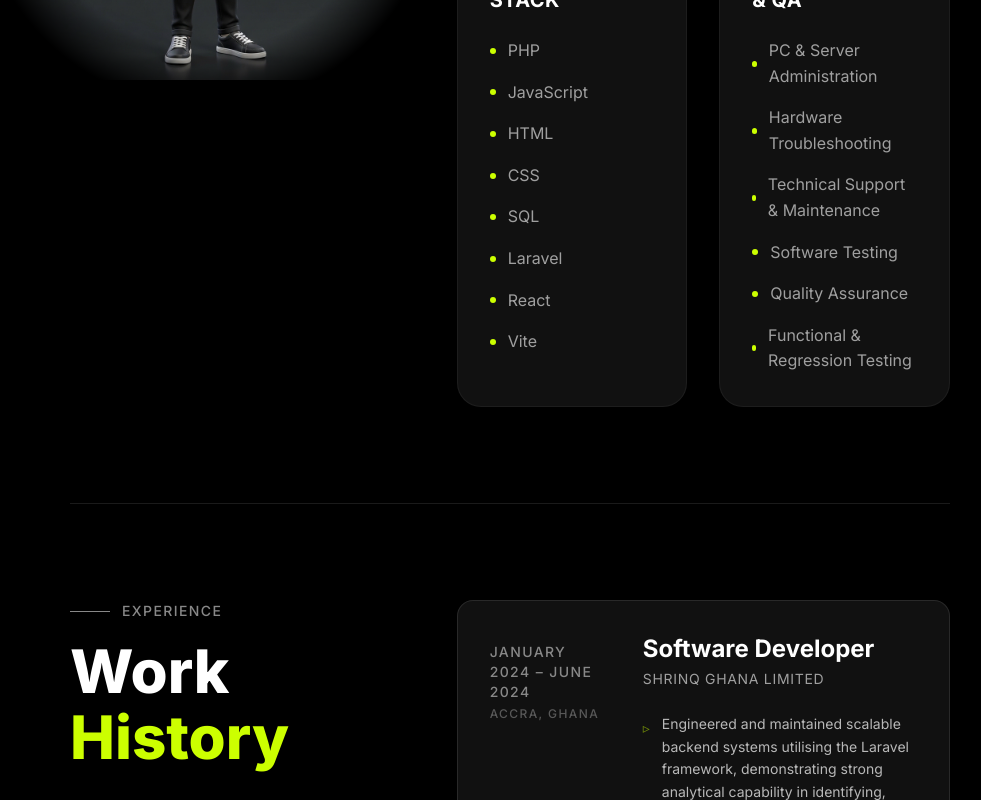
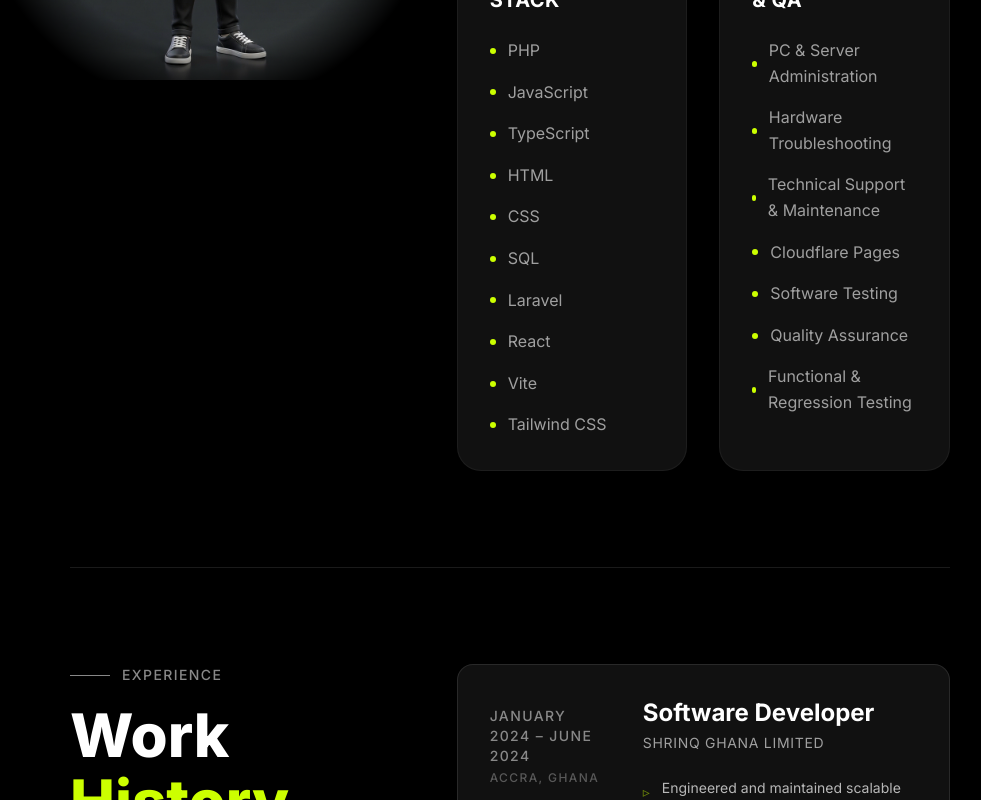
Before and after one commit to DEKID5/MY-portfolio, a React (Vite) app: page / in a window 1280 px wide. Shown: the part 1540-2340 px from the top of the page, without its empty margins (130-1111 px from the left). Built offline with nearby package versions, Linux system fonts and the light colour scheme.

Commit message:
feat: add SUWS project and update GitHub profile URL

```diff
--- a/src/components/Projects.tsx
+++ b/src/components/Projects.tsx
@@ -29,7 +29,7 @@ export const Projects = () => {
 
                   {/* Tech stack tags */}
                   <div className="flex flex-wrap gap-2 mb-8">
-                    {project.technologies.slice(0, 4).map((tech, techIdx) => (
+                    {project.technologies.map((tech, techIdx) => (
                       <span key={techIdx} className="px-3 py-1 rounded-full border border-white/20 text-xs tracking-wider uppercase text-white/70">
                         {tech}
                       </span>
@@ -37,14 +37,27 @@ export const Projects = () => {
                   </div>
                 </div>
 
+                <div className="flex flex-wrap items-center gap-5 mt-4">
                   <a
                     href={project.link}
                     target="_blank"
                     rel="noreferrer"
-                  className="inline-flex items-center gap-2 matias-text-accent uppercase tracking-widest text-sm font-bold w-fit"
+                    className="inline-flex items-center gap-2 matias-text-accent uppercase tracking-widest text-sm font-bold w-fit hover:opacity-80 transition-opacity"
                   >
                     Visit Project <ArrowUpRight size={18} />
                   </a>
+
+                  {'secondaryLink' in project && (project as any).secondaryLink && (
+                    <a
+                      href={(project as any).secondaryLink.url}
+                      target="_blank"
+                      rel="noreferrer"
+                      className="inline-flex items-center gap-2 text-white/70 hover:text-[#ccff00] uppercase tracking-widest text-xs md:text-sm font-semibold w-fit transition-colors"
+                    >
+                      {(project as any).secondaryLink.label} <ArrowUpRight size={16} />
+                    </a>
+                  )}
+                </div>
               </div>
 
               {/* Details Side (replaces image for now to keep content focused) */}
--- a/src/data.ts
+++ b/src/data.ts
@@ -20,6 +20,21 @@ export const CV_DATA = {
     }
   ],
   projects: [
+    {
+      name: "Smart UrbanWaste Management System (SUWS)",
+      technologies: ["React", "TypeScript", "Geospatial Routing", "PWA", "Tailwind CSS", "Cloudflare"],
+      description: "A municipal dispatch platform built for Ghana's 261 district assemblies, piloting first with Accra, Ga East, Kumasi, Tema, and Adentan. Real-time geospatial routing for district assemblies, private concessionaires, field crews, and the households they serve.",
+      link: "https://suws-app.pages.dev/",
+      secondaryLink: {
+        label: "Explore Capabilities",
+        url: "https://suws-app.pages.dev/#capabilities"
+      },
+      details: [
+        "Architected a municipal dispatch and monitoring platform for Ghana's 261 district assemblies, providing real-time geospatial routing and live vehicle tracking for assemblies and private concessionaires.",
+        "Engineered role-tailored Progressive Web Apps (PWA) with responsive workflows for municipal officers, field waste collection crews, and household waste scheduling.",
+        "Integrated AI-assisted waste classification, automated dispatch queues, and civic verification pipelines to elevate urban sanitation efficiency and public accountability."
+      ]
+    },
     {
       name: "E-Commerce Web Application",
       technologies: ["Laravel", "PHP", "JavaScript", "React", "SQL", "HTML", "Vite", "Docker"],
@@ -44,16 +59,16 @@ export const CV_DATA = {
     }
   ],
   skills: {
-    programming: ["PHP", "JavaScript", "HTML", "CSS", "SQL"],
-    frameworks: ["Laravel", "React", "Vite"],
+    programming: ["PHP", "JavaScript", "TypeScript", "HTML", "CSS", "SQL"],
+    frameworks: ["Laravel", "React", "Vite", "Tailwind CSS"],
     databases: ["MySQL", "SQL"],
     qa: ["Software Testing", "Quality Assurance", "Functional & Regression Testing"],
-    infrastructure: ["PC & Server Administration", "Hardware Troubleshooting", "Technical Support & Maintenance"],
-    core: ["Full-Stack Web Development", "E-Commerce Solutions", "Responsive UI Engineering", "Problem-Solving", "Cross-Functional Collaboration"]
+    infrastructure: ["PC & Server Administration", "Hardware Troubleshooting", "Technical Support & Maintenance", "Cloudflare Pages"],
+    core: ["Full-Stack Web Development", "Municipal Dispatch Platforms", "E-Commerce Solutions", "Responsive UI Engineering", "Problem-Solving", "Cross-Functional Collaboration"]
   },
   socials: [
     { name: "LinkedIn", url: "https://linkedin.com/in/seth-lokou", icon: "Linkedin" },
-    { name: "GitHub", url: "https://github.com/sethinolokou", icon: "Github" },
+    { name: "GitHub", url: "https://github.com/DEKID5", icon: "Github" },
     { name: "Instagram", url: "https://instagram.com/sethlokou", icon: "Instagram" }
   ],
   testimonials: [
```
Lines whose indentation alone changed are shown as unchanged.
